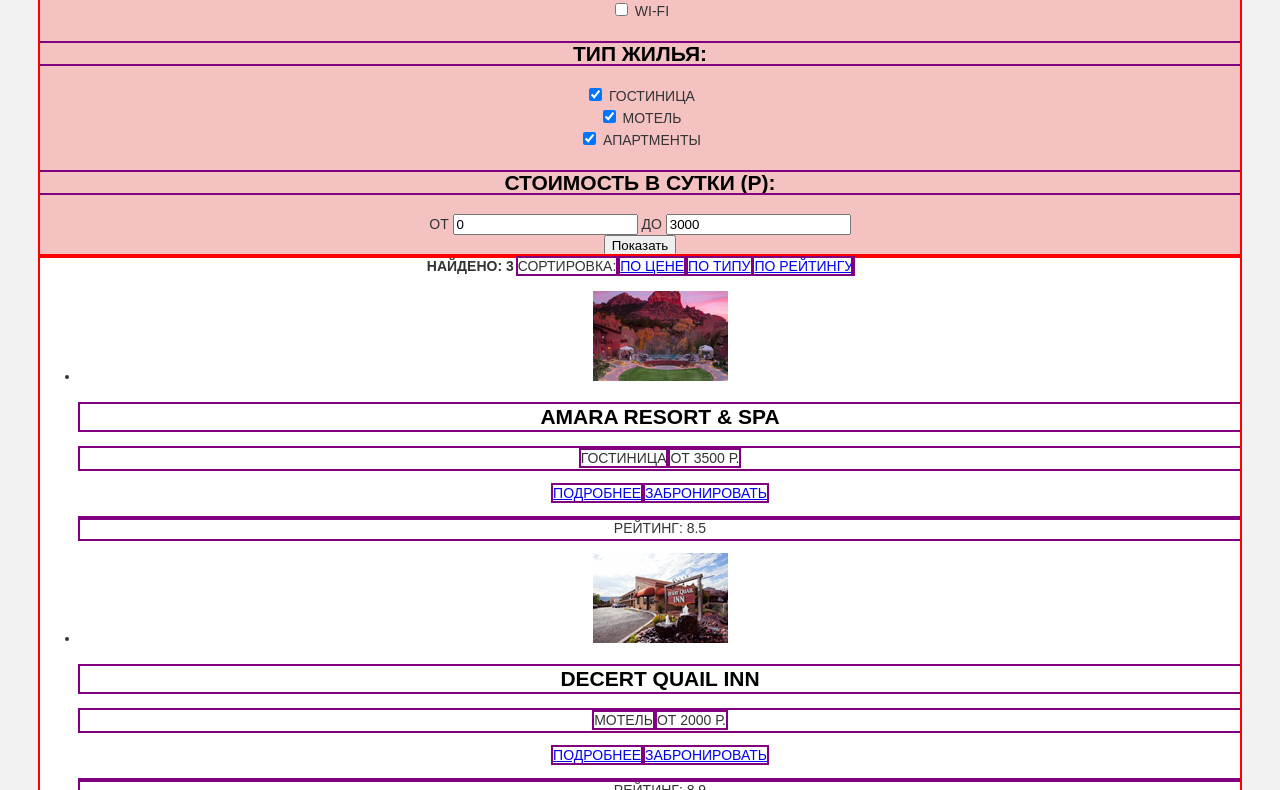
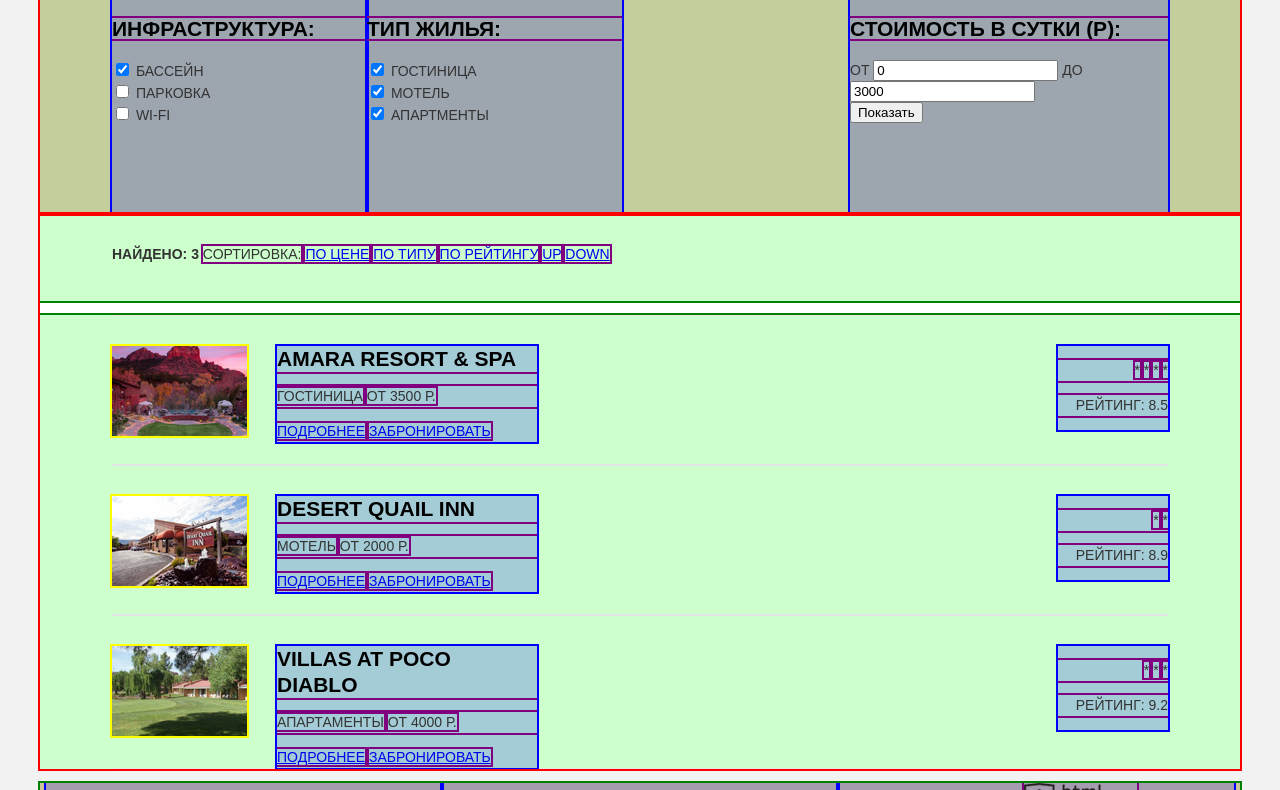
Before and after one commit to NataKondra/162613-sedona, a plain HTML site: page hotels.html in a window 1280 px wide. Shown: the part 107-897 px from the top of the page. Drawn offline with Linux system fonts and the light colour scheme.

Commit message:
Сетка для hotels

```diff
--- a/css/style.css
+++ b/css/style.css
@@ -22,6 +22,10 @@ h3 {
 
 p, span, a, h2, h3 {
   outline: 2px purple solid;
+}
+
+img {
+    outline: 2px yellow solid;
 }
 
 .main-header {
@@ -63,8 +67,6 @@ p, span, a, h2, h3 {
   width: 458px;
   height: 352px;
   margin: 0 auto;
-
-  outline: 2px yellow solid;
 }
 
 main {
@@ -191,3 +193,93 @@ main {
   width: 113px;
   height: 39px;
 }
+
+.hotels-filter {
+  padding-left: 72px;
+  padding-right: 72px;
+
+  background-color: rgba(0, 255, 0, 0.2);
+  outline: 2px green solid;
+}
+
+.hotels-filter .features,
+.hotels-filter .housing {
+  float: left;
+  width: 255px;
+  min-height: 217px;
+  text-align: left;
+
+  background-color: rgba(0, 0, 255, 0.2);
+  outline: 2px blue solid;
+}
+
+.hotels-filter .pricing {
+  float: right;
+  width: 318px;
+  min-height: 217px;
+  text-align: left;
+
+  background-color: rgba(0, 0, 255, 0.2);
+  outline: 2px blue solid;
+}
+
+.hotels-results-sort {
+  min-height: 57px;
+  padding-left: 72px;
+  padding-right: 72px;
+  padding-top: 30px;
+  text-align: left;
+
+  background-color: rgba(0, 255, 0, 0.2);
+  outline: 2px green solid;
+}
+
+.hotels-items {
+  padding-left: 72px;
+  padding-right: 72px;
+  text-align: left;
+  list-style: none;
+
+  background-color: rgba(0, 255, 0, 0.2);
+  outline: 2px green solid;
+}
+
+.hotels-items > li {
+  border-top: 1px #e5e5e5 solid;
+  border-bottom: 1px #e5e5e5 solid;
+  min-height: 118px;
+  padding-top: 30px;
+}
+
+.hotels-items img {
+  float: left;
+  width: 135px;
+  height: 90px;
+  margin-right: 30px;
+}
+
+.hotels-items h2 {
+  margin: 0;
+}
+
+.hotels-items .item-details {
+  float: left;
+  width: 260px;
+
+  background-color: rgba(0, 0, 255, 0.2);
+  outline: 2px blue solid;
+}
+
+.hotels-items .item-rating {
+  float: right;
+  width: 110px;
+  text-align: right;
+
+  background-color: rgba(0, 0, 255, 0.2);
+  outline: 2px blue solid;
+}
+
+.hotels-footer {
+  background-color: rgba(0, 255, 0, 0.2);
+  outline: 2px green solid;
+}
--- a/hotels.html
+++ b/hotels.html
@@ -8,7 +8,7 @@
   <body>
     <header class="main-header container">
       <nav class="main-navigation">
-        <ul>
+        <ul class="clearfix">
           <li>
             <a href="#">Информация</a>
           </li>
@@ -26,7 +26,7 @@
           </li>
         </ul>
       </nav>
-      <form class="hotels-filter">
+      <form class="hotels-filter clearfix">
         <div class="features">
           <h3>Инфраструктура:</h3>
           <input type="checkbox" name="features-pool" id="features-pool" checked>
@@ -67,11 +67,11 @@
         <a class="btn-sort btn-active" href="#">По цене</a>
         <a class="btn-sort" href="#">По типу</a>
         <a class="btn-sort" href="#">По рейтингу</a>
-        <a class="btn-sort-up" href="#"></a>
-        <a class="btn-sort-down btn-active" href="#"></a>
+        <a class="btn-sort-up" href="#">up</a>
+        <a class="btn-sort-down btn-active" href="#">down</a>
       </div>
       <ul class="hotels-items">
-        <li>
+        <li class="clearfix">
           <img src="img/amara.jpg" width="135" height="90" alt="Amara Resort and Spa">
           <div class="item-details">
             <h2>Amara resort &amp; spa</h2>
@@ -84,20 +84,20 @@
           </div>
           <div class="item-rating">
             <p>
-              <span class="icon-star"></span>
-              <span class="icon-star"></span>
-              <span class="icon-star"></span>
-              <span class="icon-star"></span>
+              <span class="icon-star">*</span>
+              <span class="icon-star">*</span>
+              <span class="icon-star">*</span>
+              <span class="icon-star">*</span>
             </p>
             <p class="rating">
               Рейтинг: 8.5
             </p>
           </div>
         </li>
-        <li>
-          <img src="img/desert.jpg" width="135" height="90" alt="Decert Quail Inn">
+        <li class="clearfix">
+          <img src="img/desert.jpg" width="135" height="90" alt="Desert Quail Inn">
           <div class="item-details">
-            <h2>Decert Quail Inn</h2>
+            <h2>Desert Quail Inn</h2>
             <p>
               <span class="item-type">Мотель</span>
               <span class="item-price">от 2000 р.</span>
@@ -107,13 +107,13 @@
           </div>
           <div class="item-rating">
             <p>
-              <span class="icon-star"></span>
-              <span class="icon-star"></span>
+              <span class="icon-star">*</span>
+              <span class="icon-star">*</span>
             </p>
             <p class="rating">Рейтинг: 8.9</p>
           </div>
         </li>
-        <li>
+        <li class="clearfix">
           <img src="img/villas.jpg" width="135" height="90" alt="Villas at Poco Diablo">
           <div class="item-details">
             <h2>Villas at Poco Diablo</h2>
@@ -126,16 +126,16 @@
           </div>
           <div class="item-rating">
             <p>
-              <span class="icon-star"></span>
-              <span class="icon-star"></span>
-              <span class="icon-star"></span>
+              <span class="icon-star">*</span>
+              <span class="icon-star">*</span>
+              <span class="icon-star">*</span>
             </p>
             <p class="rating">Рейтинг: 9.2</p>
           </div>
         </li>
         </ul>
     </main>
-    <footer class="main-footer container">
+    <footer class="hotels-footer container">
       <div class="footer-content">
         <div class="footer-link">
           <p>#visitsedona</p>
```
